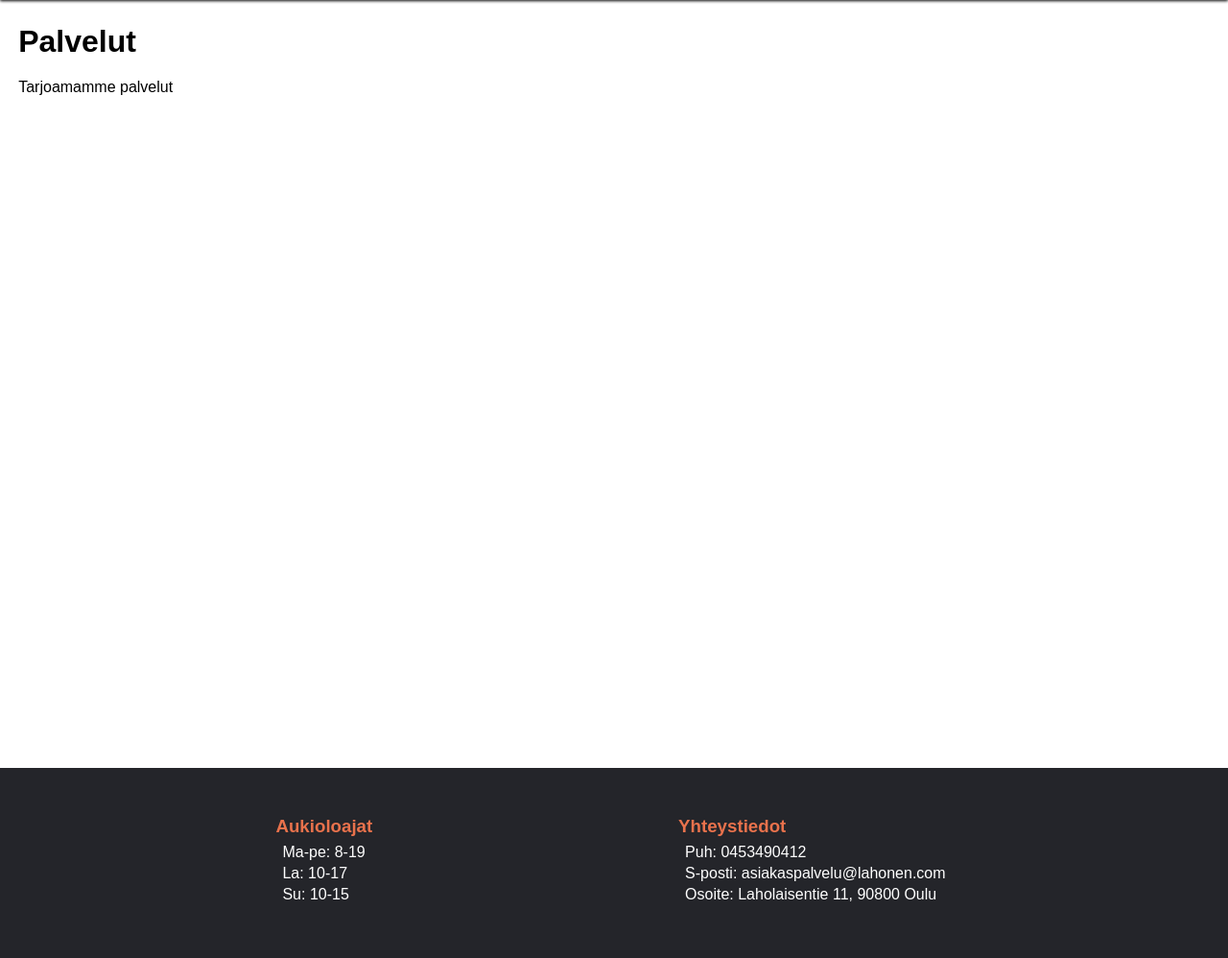
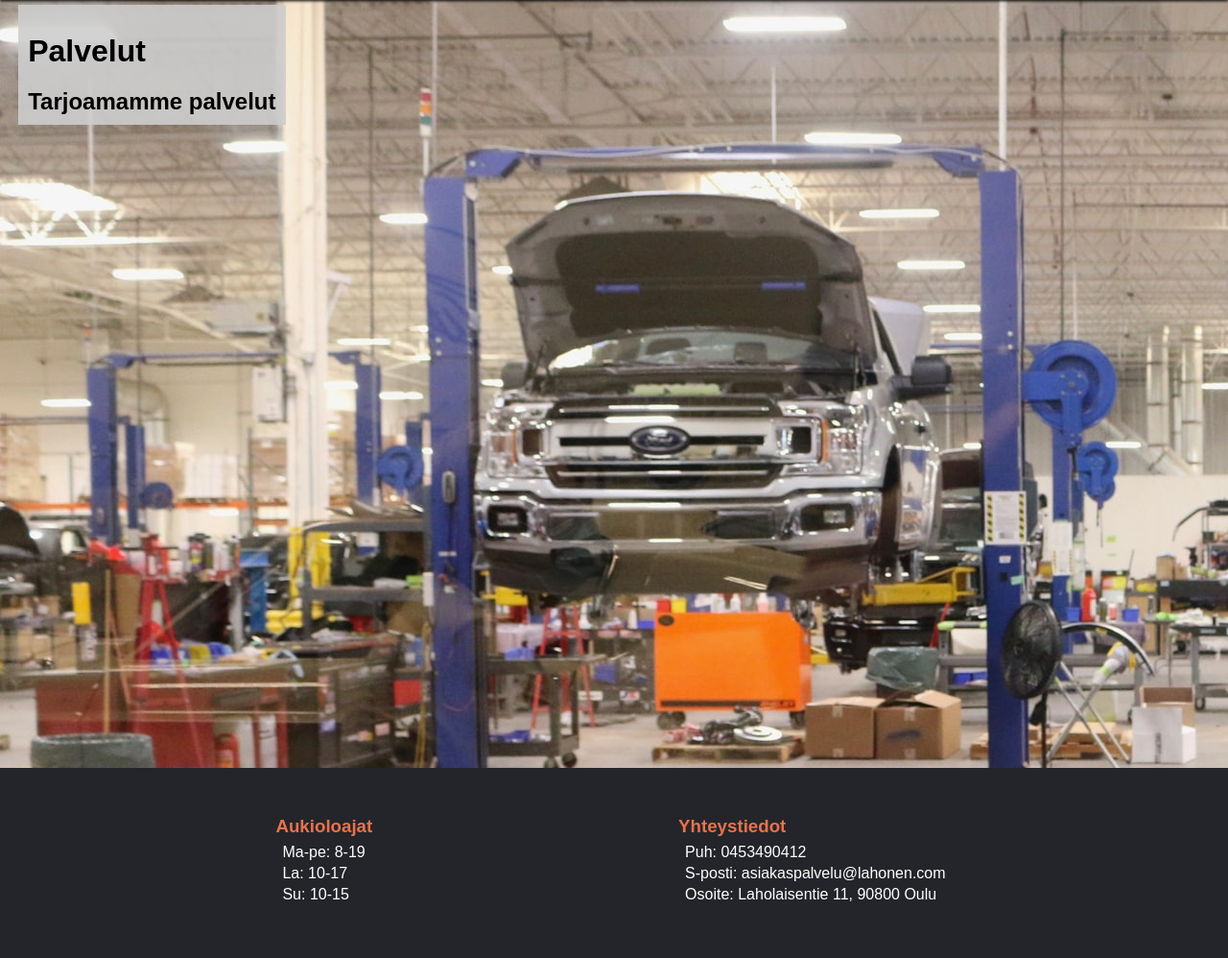
Before and after one commit to KaritaLaine/Autokorjaamo, a Django app: page /palvelut/ in a window 1280 px wide. Shown: the part 115-1113 px from the top of the page at 96% size. Run offline with Django 3.2, Linux system fonts and the light colour scheme; data that the repository does not hold is empty.

Commit message:
Muokattu palvelut- sivun ulkoasua

```diff
--- a/autokorjaamo/base/static/base.css
+++ b/autokorjaamo/base/static/base.css
@@ -147,3 +147,15 @@ footer li {
 .palaute {
   padding-bottom: 20px;
 }
+
+/* PALVELUT-SIVU */
+
+ .palvelut {
+    padding-top: 20px;
+    padding-bottom: 20px;
+    padding-left: 20px;
+    padding: 10px;
+    margin: 10;
+    display:table;
+    background-color: rgba(206, 206, 206, 0.884);
+}
--- a/autokorjaamo/base/templates/palvelut.html
+++ b/autokorjaamo/base/templates/palvelut.html
@@ -5,10 +5,18 @@
 {% block body %}
 
     <body>
-        <h1>Palvelut</h1>
-        <div>
-            <p> Tarjoamamme palvelut </p>
-        </div>
+        <style>
+            body {
+               background-image: url("../static/workshop2.jpg");
+              background-repeat: no-repeat;
+            }
+            </style>
+
+
+        <div class="palvelut">
+            <h1>Palvelut</h1>
+            <h2> Tarjoamamme palvelut </h2>
+
         <ul>
         {% for palvelu in palvelut %}
             <li>{{palvelu}} {{palvelu.hinta}}</li>
@@ -16,6 +24,7 @@
 
         {% endfor %}
         </ul>
+        </div>
     </body>
 
 {% endblock %}
```
Also changed, not shown: autokorjaamo/base/static/workshop2.jpg (added).
